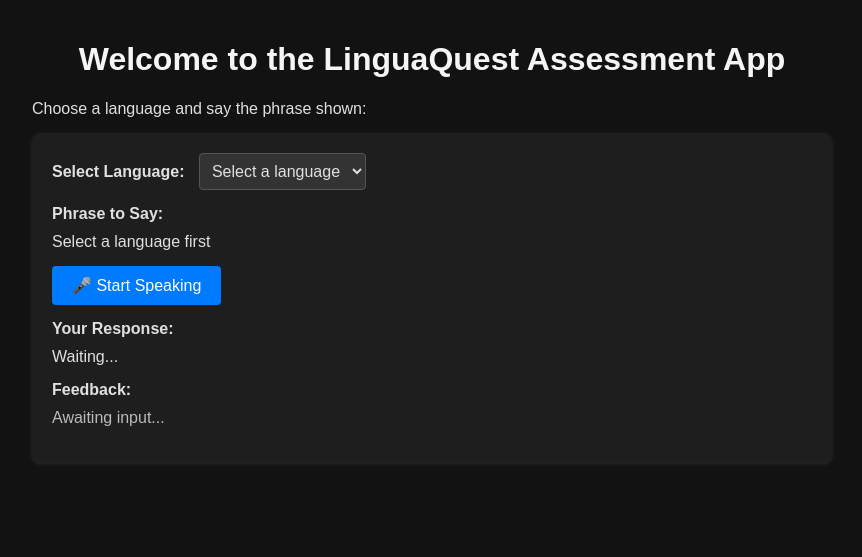
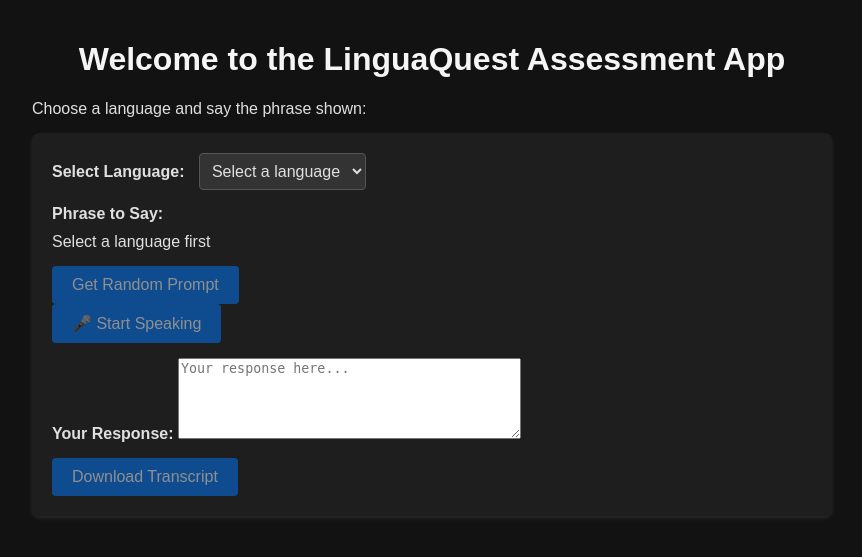
Before and after one commit to narradoresdigitales/LinguaQuest, a Flask app: page / in a window 1280 px wide. Shown: the top 557 px of the page, without its empty margins (208-1070 px from the left). Run offline with Flask 3, Linux system fonts and the light colour scheme.

Commit message:
added new features to capture and download input

```diff
--- a/app.py
+++ b/app.py
@@ -1,95 +1,100 @@
-from flask import Flask, request, jsonify, render_template
-from difflib import SequenceMatcher
-import random
+from flask import Flask, request, jsonify, render_template, send_file
+import openai
+import os
 import logging
-import os
+from flask_cors import CORS
+from dotenv import load_dotenv
+import tempfile
 
+# Initialize Flask app and logging
 app = Flask(__name__)
+CORS(app)
+
+# Load the environment variables from the .env file
+load_dotenv()
+
+openai.api_key = os.getenv("OPENAI_API_KEY")
+
 logging.basicConfig(level=logging.DEBUG)
-
-# Store prompts globally so they're consistent across requests
-prompts = {
-    "English": ["Hello, how are you?", "What’s your name?"],
-    "Russian": ["Привет, как дела?", "Как вас зовут?"],
-    "Spanish": ["Hola, ¿cómo estás?", "¿Cuál es tu nombre?"]
-}
-
-def normalize_text(text):
-    """Remove punctuation and extra spaces for fairer comparison."""
-    return " ".join(text.lower().replace(",", "").replace("?", "").split())
-
-def evaluate_response(user_input, lang_choice, expected_prompt):
-    if not expected_prompt:
-        return {"error": "Invalid language choice"}
-    if not user_input.strip() or not isinstance(user_input, str):
-        return {"error": "Invalid user input"}
-
-    norm_input = normalize_text(user_input)
-    norm_prompt = normalize_text(expected_prompt)
-
-    similarity = SequenceMatcher(None, norm_input, norm_prompt).ratio()
-    input_words = set(norm_input.split())
-    prompt_words = set(norm_prompt.split())
-    word_overlap = len(input_words & prompt_words) / len(prompt_words) if prompt_words else 0
-    final_score = (similarity * 0.7 + word_overlap * 0.3)
-
-    if final_score > 0.8:
-        ilr_level = "ILR Level 1: Excellent, native-like response!"
-    elif final_score > 0.5:
-        ilr_level = "ILR Level 0+: Good effort, but room to improve."
-    else:
-        ilr_level = "ILR Level 0: Keep practicing!"
-
-    return {
-        "ilr_level": ilr_level,
-        "similarity_score": round(final_score, 2),
-        "user_input": user_input,
-        "expected_prompt": expected_prompt
-    }
 
 @app.route('/')
 def home():
     return render_template('index.html')
 
-@app.route('/prompt', methods=['GET'])
+# Store prompts globally so they're consistent across requests
+prompts = {
+    "English": ["Describe your daily routine.", "Tell me about a place you visited."],
+    "Russian": ["Опишите ваш обычный день.", "Расскажите о месте, которое вы посетили."],
+    "Spanish": ["Describe tu rutina diaria.", "Cuéntame sobre un lugar que visitaste."]
+}
+
+# Function to transcribe audio using Whisper
+def transcribe_audio(audio_file):
+    """Send the audio file to Whisper for transcription."""
+    try:
+        with open(audio_file, "rb") as f:
+            response = openai.Audio.transcribe("whisper-1", f)
+        if "text" in response:
+            return response["text"]
+        else:
+            logging.error(f"Whisper response did not contain transcription text: {response}")
+            return None
+    except Exception as e:
+        logging.error(f"Whisper transcription error: {str(e)}")
+        return None
+
+# Get the prompt based on the selected language
+@app.route('/prompt')
 def get_prompt():
-    try:
-        lang_choice = request.args.get('language')
-        valid_languages = ["English", "Russian", "Spanish"]
-        if not lang_choice or lang_choice not in valid_languages:
-            return jsonify({"error": "Invalidlanguage choice"}), 400
+    lang_choice = request.args.get('language')
+    logging.debug(f"Received language choice: {lang_choice}")
 
-        prompt = random.choice(prompts[lang_choice])
+    if lang_choice in prompts:
+        prompt = prompts[lang_choice]
         return jsonify({"prompt": prompt})
-    except Exception as e:
-        app.logger.error(f"Server error: {str(e)}")
-        return jsonify({"error": f"Server error: {str(e)}"}), 500
 
+    logging.error(f"Invalid language choice: {lang_choice}")
+    return jsonify({"error": "Invalid language choice"}), 400
+
+# Route to handle user response and provide downloadable transcript
 @app.route('/assess', methods=['POST'])
 def assess():
     try:
-        data = request.get_json(force=True)
-        app.logger.debug(f"Received data: {data}")
+        data = request.json  # Retrieve JSON data from the frontend
+        lang_choice = data.get("lang_choice", None)
+        audio_file = request.files.get("audio")
 
-        user_input = data.get("user_input", "")
-        lang_choice = data.get("lang_choice", "")
-        expected_prompt = data.get("expected_prompt", "")  # Frontend sends the prompt it displayed
+        # Log incoming data for debugging
+        logging.debug(f"Received data: lang_choice={lang_choice}")
 
-        if not user_input or not lang_choice or not expected_prompt:
-            return jsonify({"error": "Missing required data"}), 400
-
-        valid_languages = ["English", "Russian", "Spanish"]
-        if lang_choice not in valid_languages:
-            app.logger.debug(f"Invalid language choice received: {lang_choice}")
+        # Validate language choice
+        if not lang_choice or lang_choice not in ["English", "Russian", "Spanish"]:
+            logging.error(f"Invalid language choice: {lang_choice}")
             return jsonify({"error": "Invalid language choice"}), 400
 
-        result = evaluate_response(user_input, lang_choice, expected_prompt)
-        return jsonify(result)
+        # Process audio file if provided
+        if audio_file:
+            transcript = transcribe_audio(audio_file)
+            if not transcript:
+                logging.error("Audio transcription failed.")
+                return jsonify({"error": "Audio transcription failed"}), 500
+        else:
+            return jsonify({"error": "No audio file provided"}), 400
+
+        # Log the transcript for debugging
+        logging.debug(f"Transcript: {transcript}")
+
+        # Create a temporary file for the transcript
+        with tempfile.NamedTemporaryFile(delete=False) as tmpfile:
+            tmpfile.write(transcript.encode('utf-8'))
+            tmpfile_path = tmpfile.name
+
+        # Send the transcript file to the user for download
+        return send_file(tmpfile_path, as_attachment=True, download_name="transcript.txt")
 
     except Exception as e:
-        app.logger.error(f"Server error: {str(e)}")
+        logging.error(f"Server error: {str(e)}")
         return jsonify({"error": f"Server error: {str(e)}"}), 500
 
 if __name__ == '__main__':
-    port = int(os.environ.get('PORT', 5000))
-    app.run(host='0.0.0.0', port=port, debug=True)
+    app.run(debug=True)
--- a/static/css/styles.css
+++ b/static/css/styles.css
@@ -67,3 +67,14 @@ button:disabled {
 p {
     margin: 15px 0;
 }
+.recording {
+    background-color: red; /* Change button color during recording */
+    color: white;
+    animation: pulse 1s infinite; /* Optional: Add a pulsing animation */
+}
+
+@keyframes pulse {
+    0% { transform: scale(1); }
+    50% { transform: scale(1.1); }
+    100% { transform: scale(1); }
+}
--- a/static/js/app.js
+++ b/static/js/app.js
@@ -1,54 +1,50 @@
 document.addEventListener("DOMContentLoaded", function () {
+    const startRecordingBtn = document.getElementById("startRecording");
+    const userResponse = document.getElementById("responseText");
+    const feedback = document.getElementById("feedback");
     const languageSelect = document.getElementById("language");
     const promptText = document.getElementById("promptText");
-    const startRecordingBtn = document.getElementById("startRecording");
-    const userResponse = document.getElementById("userResponse");
-    const feedback = document.getElementById("feedback");
+    const generatePromptBtn = document.getElementById("generatePrompt");
+    const downloadTranscriptBtn = document.getElementById("downloadTranscript");
 
-    const langCodes = { "English": "en-US", "Russian": "ru-RU", "Spanish": "es-ES" };
-    let currentPrompt = "";  // Store the prompt fetched from backend
+    // Ensure required elements are present
+    if (!startRecordingBtn || !userResponse || !feedback || !languageSelect || !promptText || !generatePromptBtn || !downloadTranscriptBtn) {
+        console.error("Required elements are missing from the DOM.");
+        return;
+    }
 
+    // Language codes mapping
+    const langCodes = {
+        English: "en-US",
+        Russian: "ru-RU",
+        Spanish: "es-ES"
+    };
+
+    let currentPrompt = "";
+    let transcript = ""; // Variable to store the transcript text
+
+    // Enable "Generate Prompt" button when a language is selected
     languageSelect.addEventListener("change", () => {
+        if (languageSelect.value) {
+            generatePromptBtn.disabled = false;
+        } else {
+            generatePromptBtn.disabled = true;
+        }
+    });
+
+    // Handle the "Generate Prompt" button click
+    generatePromptBtn.addEventListener("click", () => {
         const langChoice = languageSelect.value;
         if (!langChoice) {
-            promptText.textContent = "Select a language first";
-            currentPrompt = "";
+            alert("Please select a language first.");
             return;
         }
 
-        // Fetch prompt from backend
-        fetch(`/prompt?language=${langChoice}`)
-            .then(response => {
-                if (!response.ok) throw new Error(`HTTP ${response.status}`);
-                return response.json();
-            })
-            .then(data => {
-                if (data.error) {
-                    promptText.textContent = `Error: ${data.error}`;
-                    currentPrompt = "";
-                } else {
-                    promptText.textContent = data.prompt;
-                    currentPrompt = data.prompt;  // Store for later use
-                }
-            })
-            .catch(error => {
-                promptText.textContent = "Error fetching prompt";
-                currentPrompt = "";
-                console.error("Fetch error:", error);
-            });
+        // Fetch a random prompt based on the selected language
+        fetchPrompt(langChoice);
     });
 
-    const SpeechRecognition = window.SpeechRecognition || window.webkitSpeechRecognition;
-    if (!SpeechRecognition) {
-        alert("Your browser does not support speech recognition. Please use Chrome.");
-        startRecordingBtn.disabled = true;
-        startRecordingBtn.textContent = "🎤 Not Supported";
-        return;
-    }
-
-    const recognition = new SpeechRecognition();
-    recognition.interimResults = false;
-
+    // Handle the "Start Recording" button click
     startRecordingBtn.addEventListener("click", () => {
         const langChoice = languageSelect.value;
         if (!langChoice || !currentPrompt) {
@@ -56,48 +52,82 @@ document.addEventListener("DOMContentLoaded", function () {
             return;
         }
 
+        console.log("Start recording button clicked. Language:", langChoice);
+
+        // Set the language for speech recognition
         recognition.lang = langCodes[langChoice];
+
+        // Disable the start button, update its text, and update the feedback area
+        startRecordingBtn.disabled = true;
         startRecordingBtn.textContent = "🎤 Recording...";
-        startRecordingBtn.disabled = true;
         userResponse.textContent = "Listening...";
         feedback.textContent = "Processing...";
+        startRecordingBtn.classList.add("recording");
+
+        // Start speech recognition
         recognition.start();
     });
 
-    recognition.addEventListener("result", (event) => {
-        const transcript = event.results[0][0].transcript;
-        userResponse.textContent = transcript;
-        sendToBackend(transcript, languageSelect.value, currentPrompt);
+    // Function to fetch and display a random prompt based on the selected language
+    function fetchPrompt(language) {
+        const prompts = {
+            English: ["Describe your daily routine.", "Tell me about a place you've visited."],
+            Russian: ["Опишите свою повседневную рутину.", "Расскажите мне о месте, которое вы посетили."],
+            Spanish: ["Describe tu rutina diaria.", "Cuéntame sobre un lugar que visitaste."]
+        };
+
+        // Randomly select a prompt
+        currentPrompt = prompts[language][Math.floor(Math.random() * prompts[language].length)];
+        promptText.textContent = currentPrompt;
+
+        // Enable the "Start Speaking" button
+        generatePromptBtn.disabled = true;
+        startRecordingBtn.disabled = false;
+    }
+
+    // Speech recognition setup
+    const recognition = new (window.SpeechRecognition || window.webkitSpeechRecognition)();
+
+    // Handle the result of speech recognition
+    recognition.onresult = (event) => {
+        const speechResult = event.results[0][0].transcript;
+        userResponse.value = speechResult;  // Display the recognized text in the response textarea
+        transcript = speechResult;  // Store the transcript text
+        feedback.textContent = "Processing complete";  // Update feedback text
+
+        // Enable the "Download Transcript" button after recording is done
+        downloadTranscriptBtn.disabled = false;
+    };
+
+    // Handle any errors during speech recognition
+    recognition.onerror = (event) => {
+        feedback.textContent = `Error occurred: ${event.error}`;
+    };
+
+    // Reset UI when recognition ends
+    recognition.onend = () => {
+        startRecordingBtn.disabled = false;
+        startRecordingBtn.textContent = "🎤 Start Speaking";
+        userResponse.textContent = "Response recorded.";
+        feedback.textContent = "Recognition ended.";
+    };
+
+    // Handle the "Download Transcript" button click
+    downloadTranscriptBtn.addEventListener("click", () => {
+        if (!transcript) {
+            alert("No transcript available to download.");
+            return;
+        }
+
+        // Create a Blob containing the transcript
+        const blob = new Blob([transcript], { type: "text/plain" });
+
+        // Create a temporary link element to trigger the download
+        const downloadLink = document.createElement("a");
+        downloadLink.href = URL.createObjectURL(blob);
+        downloadLink.download = "transcript.txt";  // Set the download file name
+
+        // Programmatically click the link to trigger the download
+        downloadLink.click();
     });
-
-    recognition.addEventListener("error", (event) => {
-        userResponse.textContent = "Error: Unable to recognize speech.";
-        feedback.textContent = "Try again.";
-    });
-
-    recognition.addEventListener("end", () => {
-        startRecordingBtn.textContent = "🎤 Start Speaking";
-        startRecordingBtn.disabled = false;
-    });
-
-    function sendToBackend(text, langChoice, expectedPrompt) {
-        fetch("/assess", {
-            method: "POST",
-            headers: { "Content-Type": "application/json" },
-            body: JSON.stringify({ user_input: text, lang_choice: langChoice, expected_prompt: expectedPrompt })
-        })
-        .then(response => {
-            if (!response.ok) throw new Error(`HTTP ${response.status}`);
-            return response.json();
-        })
-        .then(data => {
-            feedback.textContent = data.error
-                ? `Error: ${data.error}`
-                : `${data.ilr_level}\nScore: ${data.similarity_score}\nExpected: "${data.expected_prompt}"`;
-        })
-        .catch(error => {
-            feedback.textContent = "Error: Unable to connect to server.";
-            console.error("Fetch error:", error);
-        });
-    }
 });
--- a/templates/index.html
+++ b/templates/index.html
@@ -1,43 +1,76 @@
 <!DOCTYPE html>
 <html lang="en">
+
 <head>
     <meta charset="UTF-8">
     <meta name="viewport" content="width=device-width, initial-scale=1.0">
+    <title>LinguaQuest</title>
+
+    <!-- Link to external CSS file -->
     <link rel="stylesheet" href="{{ url_for('static', filename='css/styles.css') }}">
-    <title>LinguaQuest</title>
-    <style>
-        body { font-family: Arial, sans-serif; padding: 20px; }
-        button:disabled { opacity: 0.5; }
-        #feedback { white-space: pre-line; }
-    </style>
+
 </head>
+
 <body>
+    <header>
         <h1>Welcome to the LinguaQuest Assessment App</h1>
+    </header>
 
+    <main>
         <p>Choose a language and say the phrase shown:</p>
 
-    <form id="languageForm">
+        <form id="languageForm" action="#" method="POST">
+            <!-- Language Selection -->
+            <div class="form-group">
                 <label for="language">Select Language:</label>
-        <select id="language" name="language">
+                <select id="language" name="language" aria-required="true">
                     <option value="" disabled selected>Select a language</option>
                     <option value="English">English</option>
                     <option value="Russian">Russian</option>
                     <option value="Spanish">Spanish</option>
                 </select>
+            </div>
 
+            <!-- Prompt Text -->
+            <div class="form-group">
                 <p><strong>Phrase to Say:</strong> <span id="promptText" aria-live="polite">Select a language first</span></p>
+            </div>
 
-        <button type="button" id="startRecording">🎤 Start Speaking</button>
+            <!-- Get Random Prompt Button -->
+            <div class="form-group">
+                <button type="button" id="generatePrompt" disabled>Get Random Prompt</button>
+            </div>
 
-        <p><strong>Your Response:</strong> <span id="userResponse">Waiting...</span></p>
+            <!-- Start Recording Button -->
+            <div class="form-group">
+                <button type="button" id="startRecording" disabled>🎤 Start Speaking</button>
+            </div>
 
-        <p><strong>Feedback:</strong> <span id="feedback">Awaiting input...</span></p>
+            <!-- User Response Display -->
+            <div class="form-group">
+                <p><strong>Your Response:</strong> <textarea id="responseText" placeholder="Your response here..." rows="5" cols="40"></textarea></p>
+            </div>
+
+            <!-- Download Transcript Button -->
+            <div class="form-group">
+                <button type="button" id="downloadTranscript" disabled>Download Transcript</button>
+            </div>
         </form>
 
+        <!-- Feedback Display -->
+        <div class="form-group">
+            <p id="feedback"></p> <!-- Add this line for feedback -->
+        </div>
+
+
+        <!-- NoScript Message -->
         <noscript>
             <p>Please enable JavaScript to use the Language Assessment App.</p>
         </noscript>
+    </main>
 
+    <!-- Link to JavaScript file -->
     <script src="{{ url_for('static', filename='js/app.js') }}"></script>
 </body>
+
 </html>
--- /dev/null
+++ b/wsgi.py
@@ -0,0 +1,5 @@
+from app import app
+from waitress import serve
+
+if __name__ == "__main__":
+    serve(app, host='0.0.0.0', port=8080)
```
Also changed, not shown: test_env.py (added, +19 -0 lines). Lines whose indentation alone changed are shown as unchanged.
